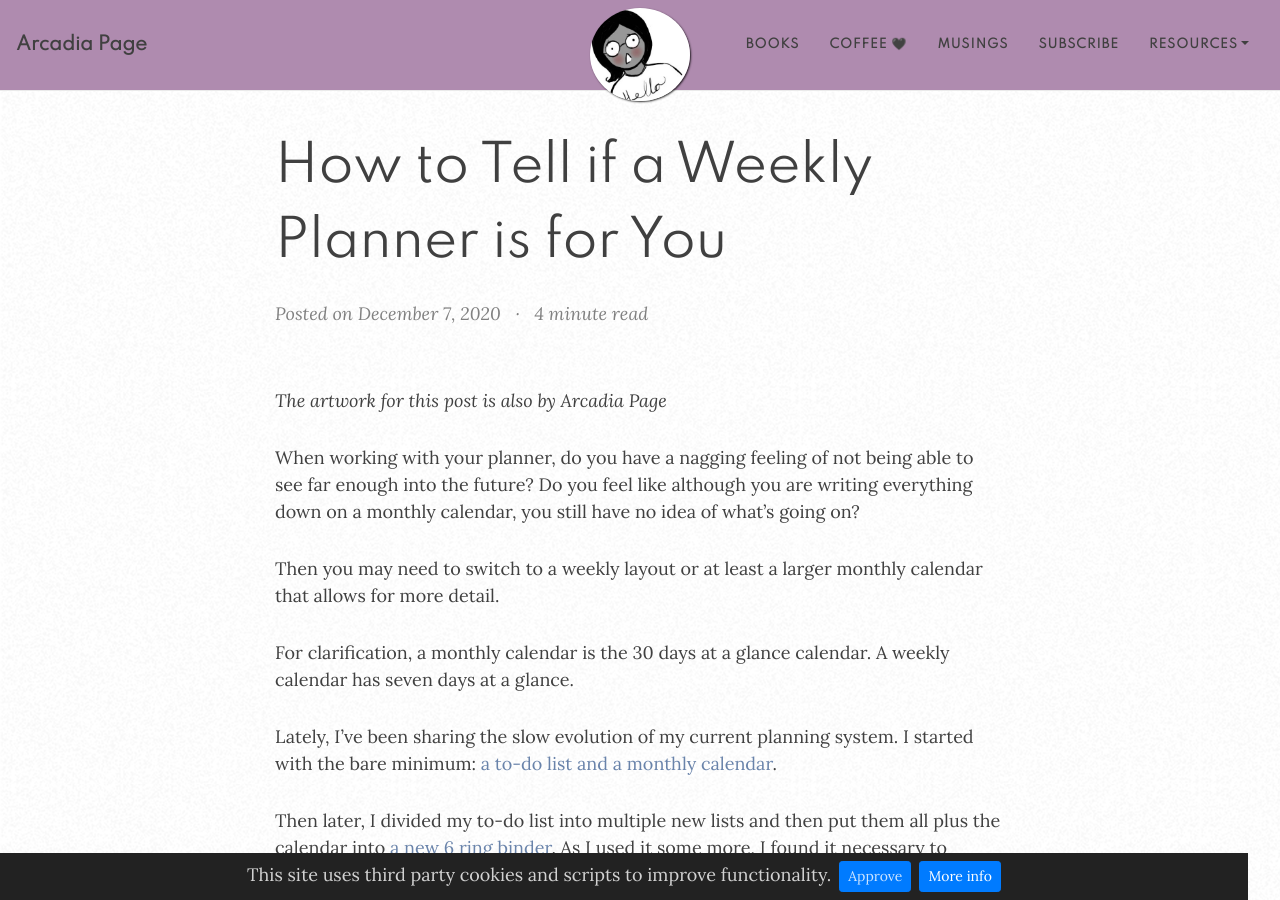
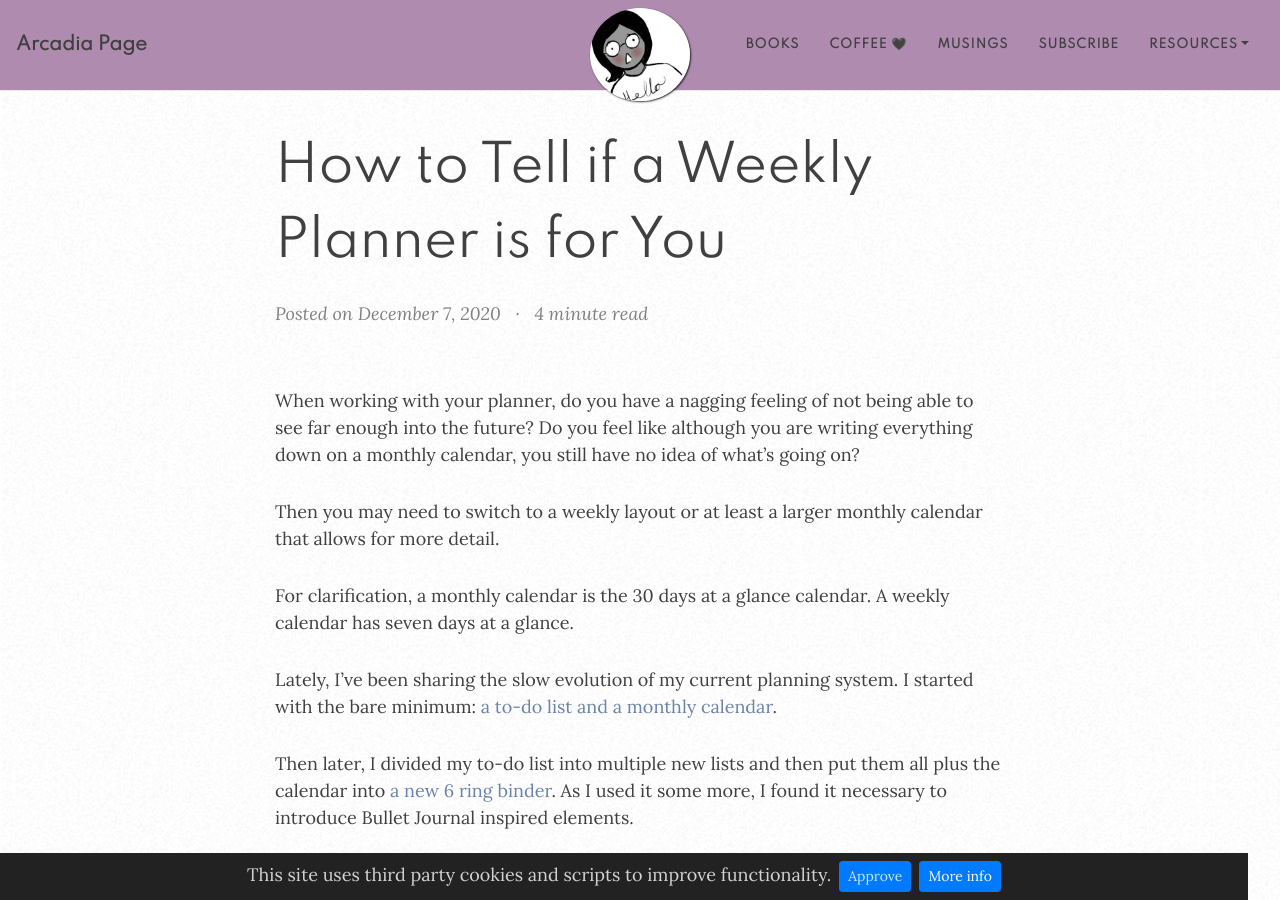
Before and after one commit to arcadiapage/arcadiapage.github.io, a Jekyll site: the page built from _posts/2020-12-07-how-to-tell-if-a-weekly-planner-is-for-you.md, in a window 1280 px wide and 900 px high. Built offline with Jekyll 4.4.1, drawn with Linux system fonts in a browser that asks for light colours; nearby versions of some CDN libraries; comment, search, counter and statistics services are not loaded; some of the changed text lies outside the part shown.

Commit message:
Update from Forestry.io arcadiapage updated _posts/2020-12-07-how-to-tell-if-a-weekly-planner-is-for-you.md

```diff
--- a/_posts/2020-12-07-how-to-tell-if-a-weekly-planner-is-for-you.md
+++ b/_posts/2020-12-07-how-to-tell-if-a-weekly-planner-is-for-you.md
@@ -6,8 +6,6 @@ tags:
 - Productivity & Simplicity
 
 ---
-_The artwork for this post is also by Arcadia Page_
-
 When working with your planner, do you have a nagging feeling of not being able to see far enough into the future? Do you feel like although you are writing everything down on a monthly calendar, you still have no idea of what's going on?
 
 Then you may need to switch to a weekly layout or at least a larger monthly calendar that allows for more detail.
```
Also changed, not shown: other parts of _posts/2020-12-07-how-to-tell-if-a-weekly-planner-is-for-you.md (+2 -0 lines).
